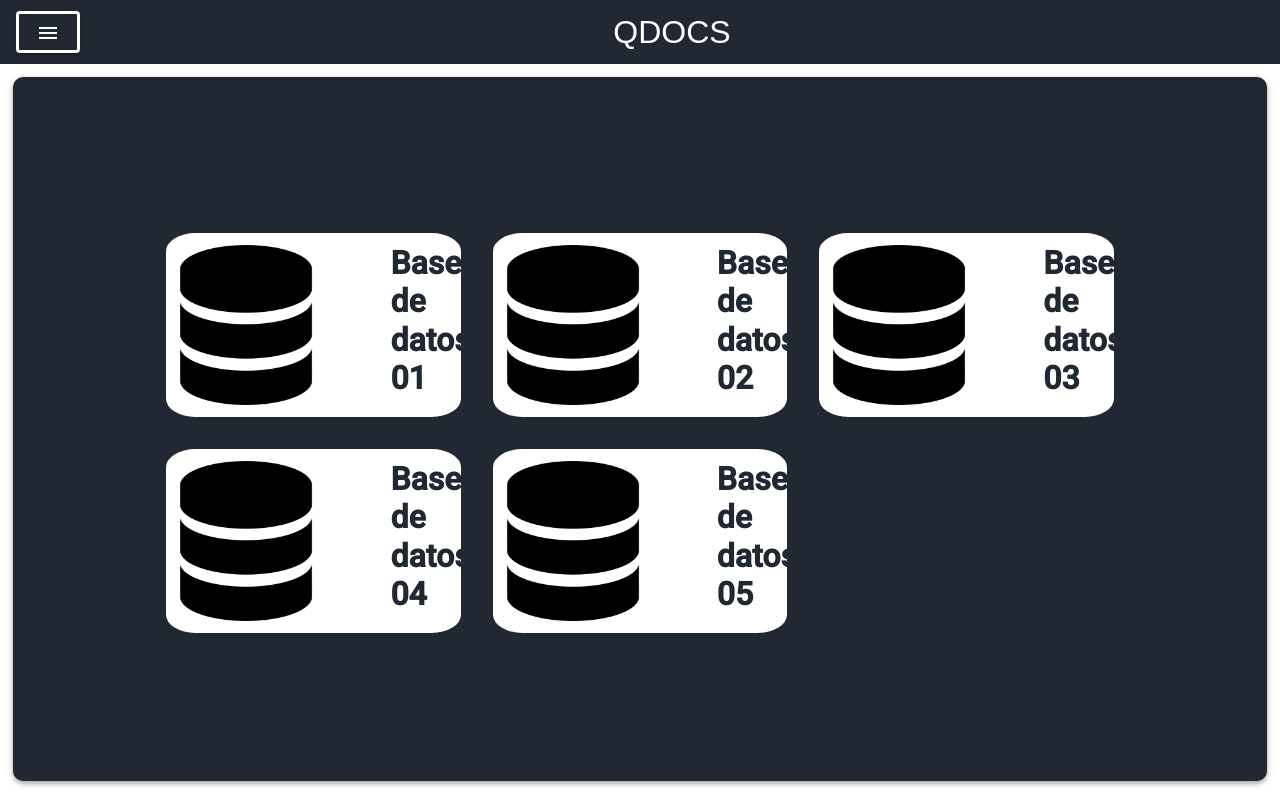
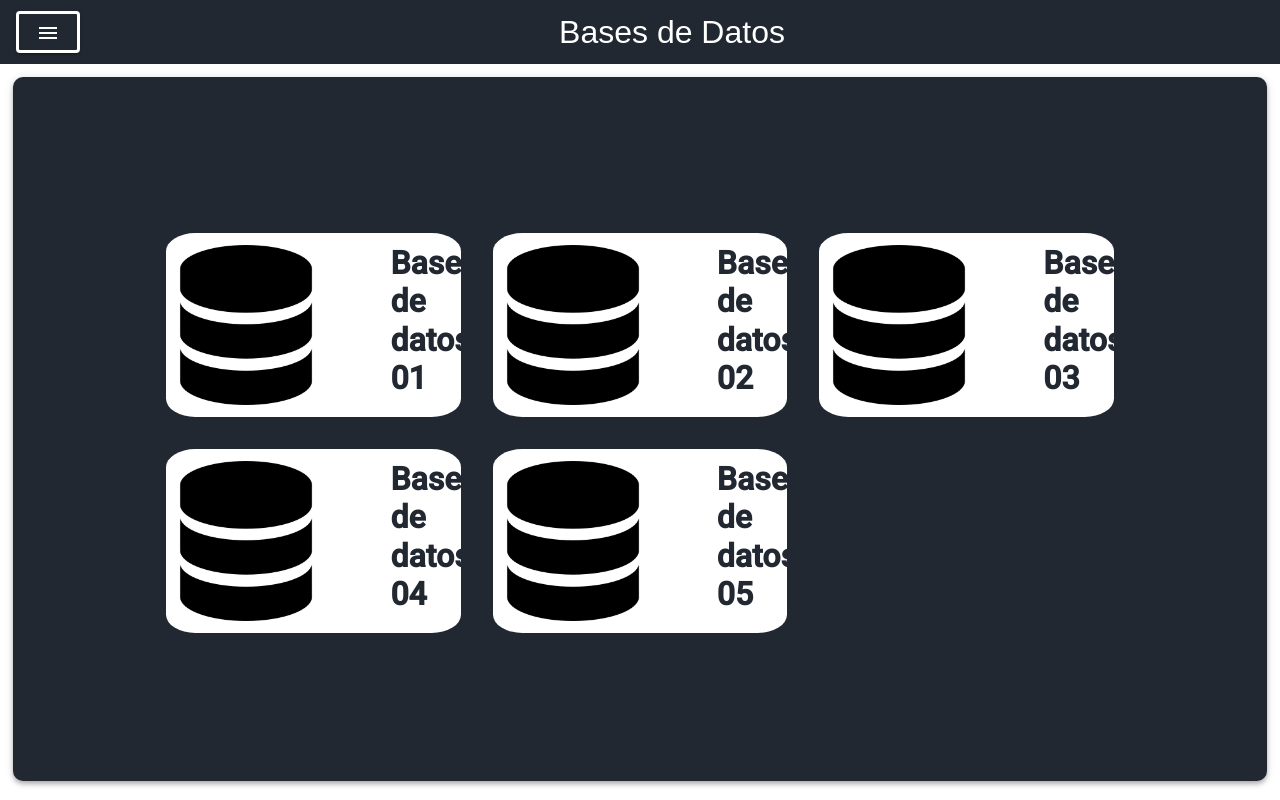
Before and after one commit to JimmyOjeda/QDocs, an Angular app: page /database-selection in a window 1280 px wide. Built offline with nearby package versions, Linux system fonts and the light colour scheme.

Commit message:
Make page title dynamic

```diff
--- a/src/app/components/toolbar/toolbar.component.html
+++ b/src/app/components/toolbar/toolbar.component.html
@@ -6,6 +6,6 @@
         </mat-icon>
     </button>
 
-    <p class="title">QDOCS</p>
+    <p class="title">{{title}}</p>
 
 </mat-toolbar>
--- a/src/app/components/toolbar/toolbar.component.ts
+++ b/src/app/components/toolbar/toolbar.component.ts
@@ -1,4 +1,4 @@
-import { Component, OnInit } from '@angular/core';
+import { Component, Input, OnInit } from '@angular/core';
 import { ToggleSidenavService } from 'src/app/services/toggle-sidenav/toggle-sidenav.service';
 
 @Component({
@@ -8,6 +8,8 @@ import { ToggleSidenavService } from 'src/app/services/toggle-sidenav/toggle-sid
 })
 export class ToolbarComponent implements OnInit {
 
+  @Input() title = 'QDocs';
+
   constructor( public toggleSidenavService: ToggleSidenavService) { }
 
   ngOnInit(): void {
--- a/src/app/views/database-selection/database-selection.component.html
+++ b/src/app/views/database-selection/database-selection.component.html
@@ -1,4 +1,4 @@
-<app-toolbar></app-toolbar>
+<app-toolbar [title]="'Bases de Datos'"></app-toolbar>
 
 <app-sidenav>
 
--- a/src/app/views/template-selection/template-selection.component.html
+++ b/src/app/views/template-selection/template-selection.component.html
@@ -1,4 +1,4 @@
-<app-toolbar></app-toolbar>
+<app-toolbar [title]="'Plantillas'" ></app-toolbar>
 
 <app-sidenav>
 
```
